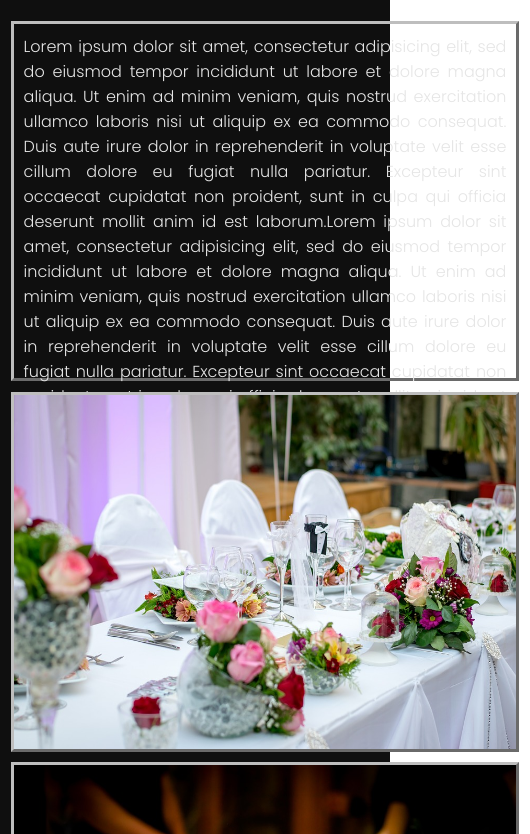
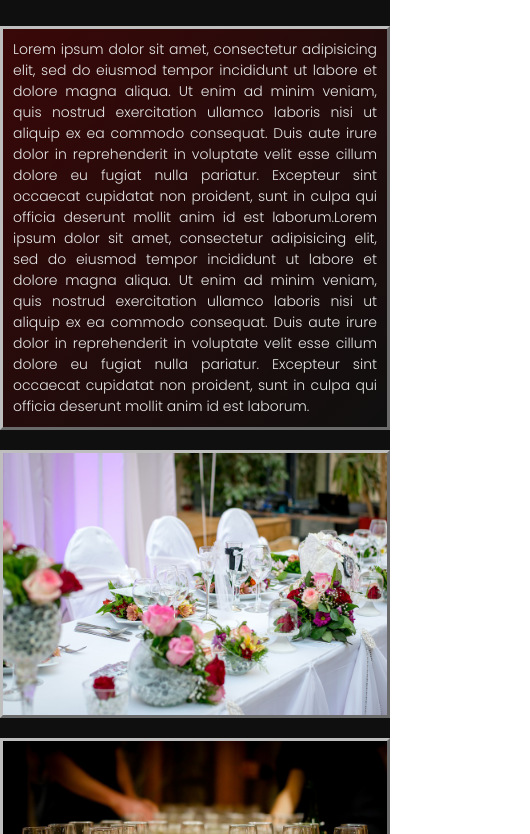
Before and after one commit to JuanGuercetti/PFJuanGuercetti, a plain HTML site: page pages/eventos.html in a window 390 px wide. Shown: the part 170-1004 px from the top of the page, 530 px wide, since content can reach past the window. Drawn offline with nearby package versions, Linux system fonts and the light colour scheme.

Commit message:
Responsive en página eventos

```diff
--- a/css/style.css
+++ b/css/style.css
@@ -362,23 +362,21 @@ footer {
 
 
 .main-eventos {
-	display: flex;
-	flex-wrap: wrap;
-	justify-content: space-evenly;
-	align-content: space-between;
 	width: 100%;
+	display: grid;
+	grid-template-rows: 1fr 1fr;
+	grid-template-columns: 1fr 1fr;
 }
 
 .main-eventos div {
 	border: outset 3px rgb(190, 190, 190);
-	width: 530px;
-	height: 360px;
-	margin: 1% 2%;
+	background: linear-gradient(to left top,rgba(15, 15, 15,.5),rgba(100, 0, 0,.5));
+	margin: 3%;
 }
 .main-eventos div p {
 	margin: 10px;
 	text-align: justify;
-	font-size: 16px;
+	font-size: 18px;
 }
 
 .main-eventos div img {
@@ -521,6 +519,23 @@ main {
 	top: 45%;
 }
 
+
+
+		/* ---------- EVENTOS---------- */
+
+.main-eventos {
+	grid-template-rows: auto auto auto auto;
+	grid-template-columns: 1fr;
+}
+
+.main-eventos div {
+	width: 96%;
+	margin: 10px;
+}
+.main-eventos div p {
+	font-size: 16px;
+}
+
 }
 
 
@@ -600,4 +615,15 @@ main {
 	top: 45%;
 }
 
+
+		/* ---------- EVENTOS---------- */
+
+.main-eventos div {
+	width: 100%;
+	margin: 10px 0;
 }
+.main-eventos div p {
+	font-size: 14px;
+}
+
+}
```
